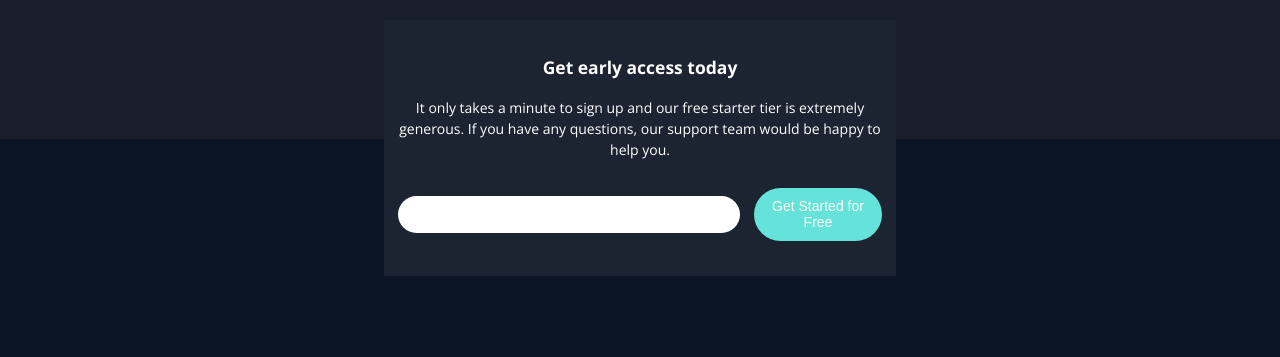
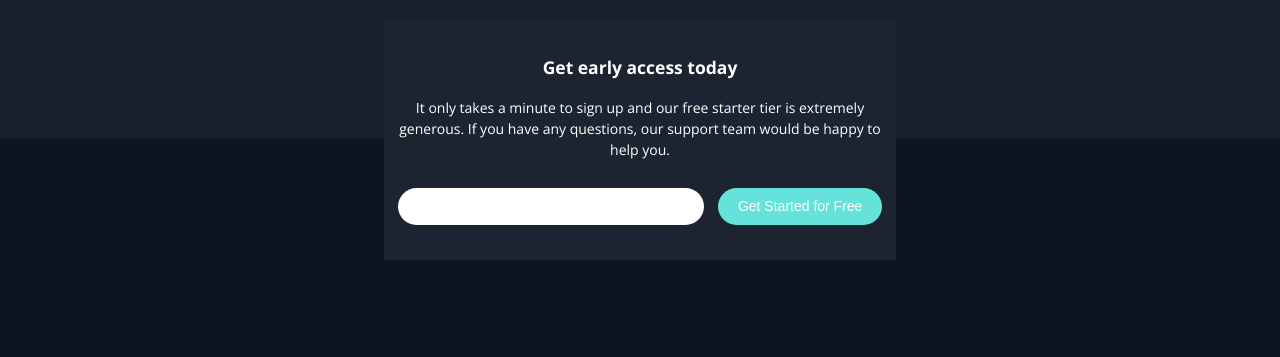
Before and after one commit to Nwachukwu-Uzor/fylo-dark-theme-FEM, a plain HTML site: page index.html in a window 1280 px wide. Shown: the part 2999-3356 px from the top of the page. Drawn offline with nearby package versions, Linux system fonts and the light colour scheme.

Commit message:
trying to make button responsive

```diff
--- a/styles.css
+++ b/styles.css
@@ -205,7 +205,7 @@ main h4 {
 .huddle-access form button {
   background-color: hsl(176, 68%, 64%);
   color: hsl(0, 0%, 100%);
-  flex: 1;
+  flex: 1.5;
 }
 
 footer {
```
